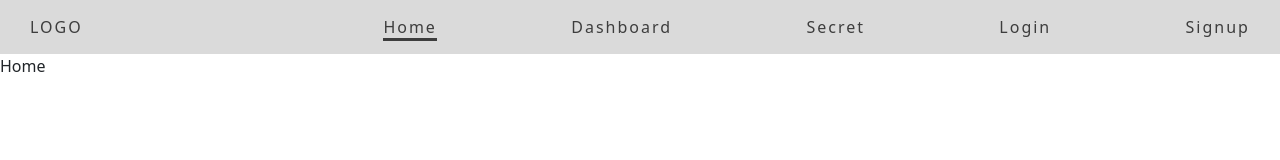
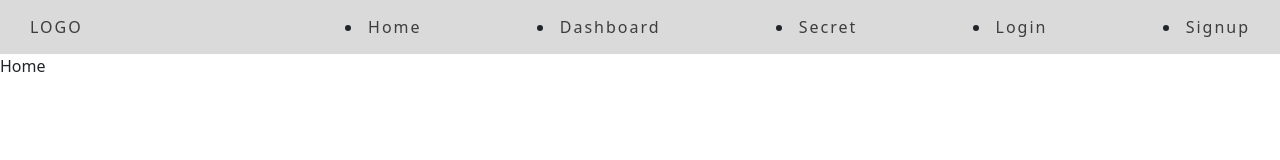
Before and after one commit to SSEGURIDAD10/FrontEnd-Avanzado, a React (Vite) app in the folder 03-react-auth/: page / in a window 1280 px wide. Shown: the top 160 px of the page. Built offline with nearby package versions, Linux system fonts and the light colour scheme.

Commit message:
Arreglo problemas con path, se agrega linkIsActive a clclassName y se da configura correctamente @

```diff
--- a/03-react-auth/src/Components/Header/Header.jsx
+++ b/03-react-auth/src/Components/Header/Header.jsx
@@ -1,14 +1,15 @@
 import { NavLink } from 'react-router-dom'
-import './header.scss'
+import '@/Components/Header/header.scss'
 
 const Header = () => {
+    const linkIsActive = (isActive) => isActive ? 'header__item-link header__item-link--is-active' : 'header__item-link'
+
     return (
         <>
             {/* BEM PARA NUESTRAS CLASES EN HTML */}
             {/* kebabcase para nombrar nuestras className
         en React con minúsculas */}
             <nav className="header">
-                {" "}
                 {/*  BLOQUE */}
                 <NavLink className="header__logo" to="/">
                     LOGO
@@ -16,29 +17,29 @@
                 <ul className="header__nav-list" />
                 <li className="header__list-item">
                     <NavLink
-                        className="header__item-link header__item-link--is-active"
+                        className={({ isActive }) => linkIsActive(isActive)}
                         to="/home"
                     >
                         Home
                     </NavLink>
                 </li>
                 <li className="header__list-item">
-                    <NavLink className="header__item-link" to="/dashboard">
+                    <NavLink className={({ isActive }) => linkIsActive(isActive)} to="/dashboard">
                         Dashboard
                     </NavLink>
                 </li>
                 <li className="header__list-item">
-                    <NavLink className="header__item-link" to="/secret">
+                    <NavLink className={({ isActive }) => linkIsActive(isActive)} to="/secret">
                         Secret
                     </NavLink>
                 </li>
                 <li className="header__list-item">
-                    <NavLink className="header__item-link" to="/login">
+                    <NavLink className={({ isActive }) => linkIsActive(isActive)} to="/login">
                         Login
                     </NavLink>
                 </li>
                 <li className="header__list-item">
-                    <NavLink className="header__item-link" to="/signup">
+                    <NavLink className={({ isActive }) => linkIsActive(isActive)} to="/signup">
                         Signup
                     </NavLink>
                 </li>
--- a/03-react-auth/src/Components/Header/header.scss
+++ b/03-react-auth/src/Components/Header/header.scss
@@ -19,7 +19,6 @@
   justify-content: space-between;
   align-items: center;
   padding: 15px 30px;
-  list-style: none;
 
   &__logo {
     @include header-link;
```
